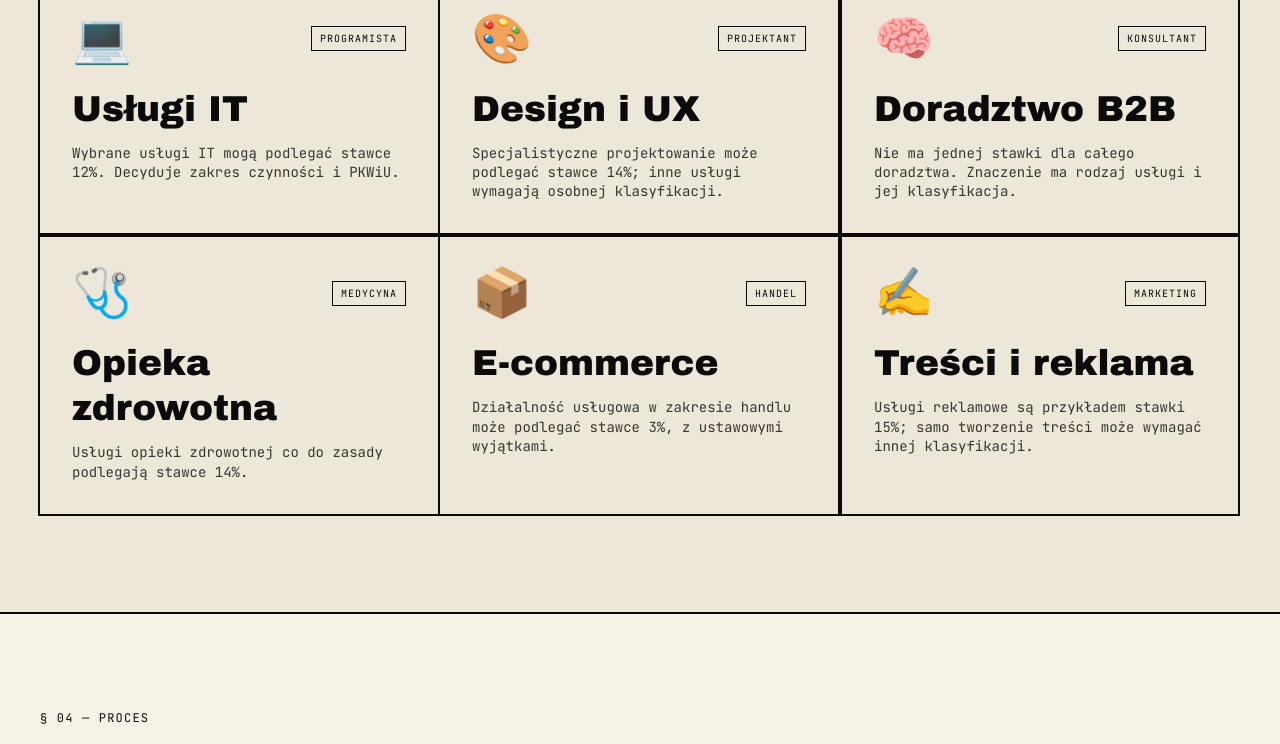
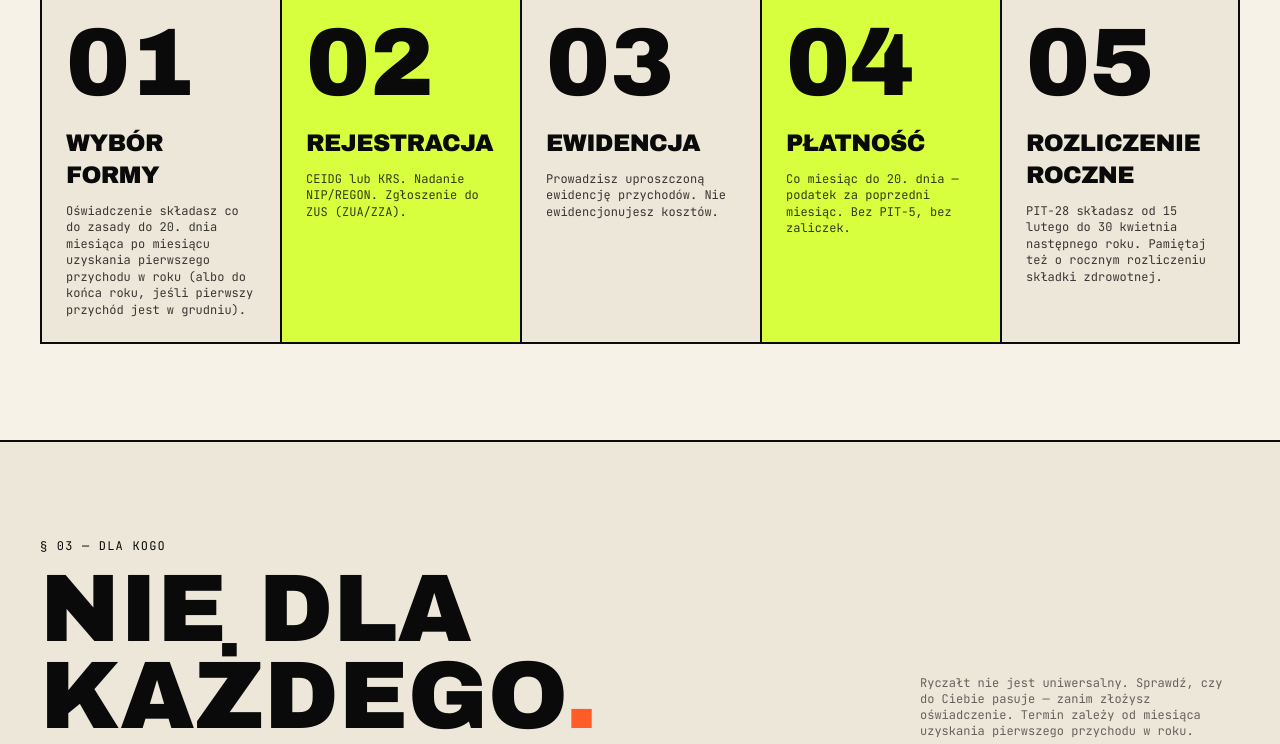
Before and after one commit to FIRMUS-www/firmus-fnr, a React (Vite) app: page / in a window 1280 px wide. Shown: the part 5760-6504 px from the top of the page. Built offline with nearby package versions, Linux system fonts and the light colour scheme.

Commit message:
Update App.tsx

```diff
--- a/src/App.tsx
+++ b/src/App.tsx
@@ -19,8 +19,8 @@ export default function App() {
         <Zmiany2027 />
         <Stawki />
         <Kalkulator />
+        <Proces />
         <DlaKogo />
-        <Proces />
         <Fakty />
         <FAQ />
         <Kontakt />
```
